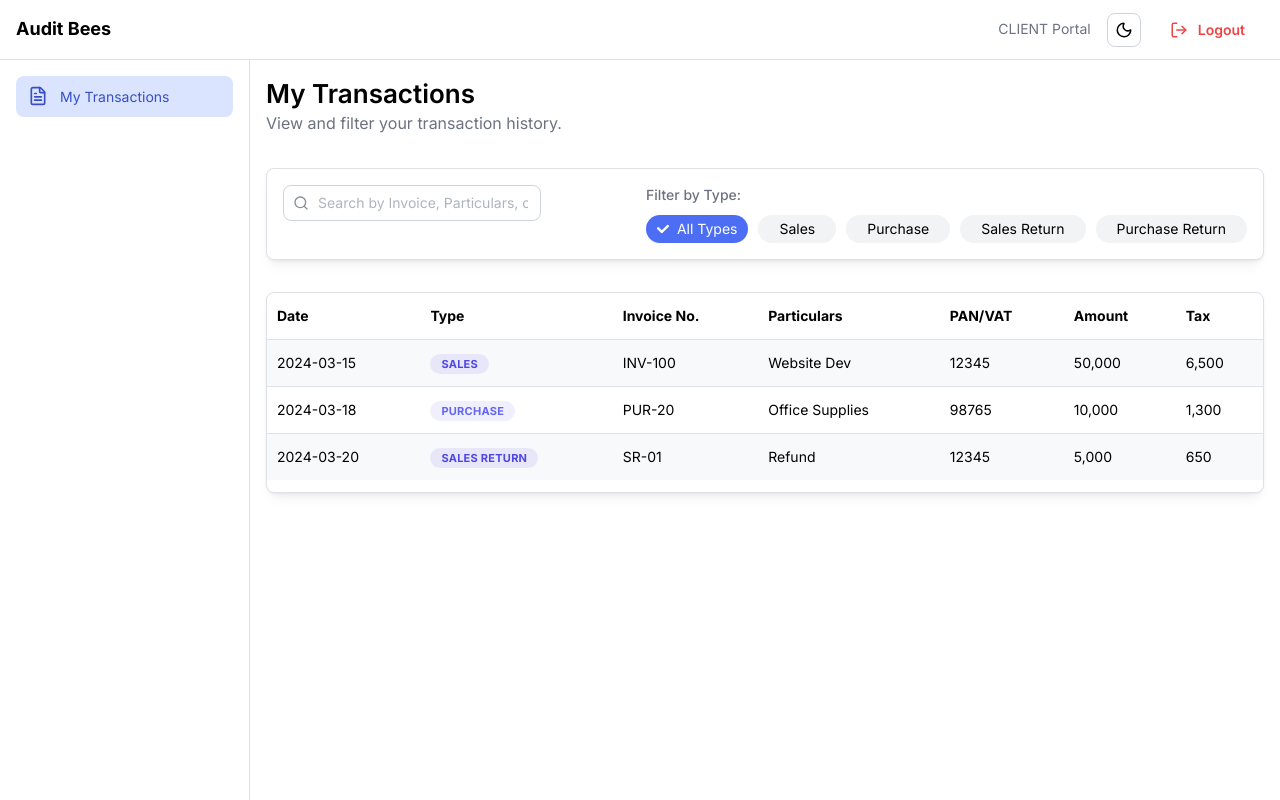
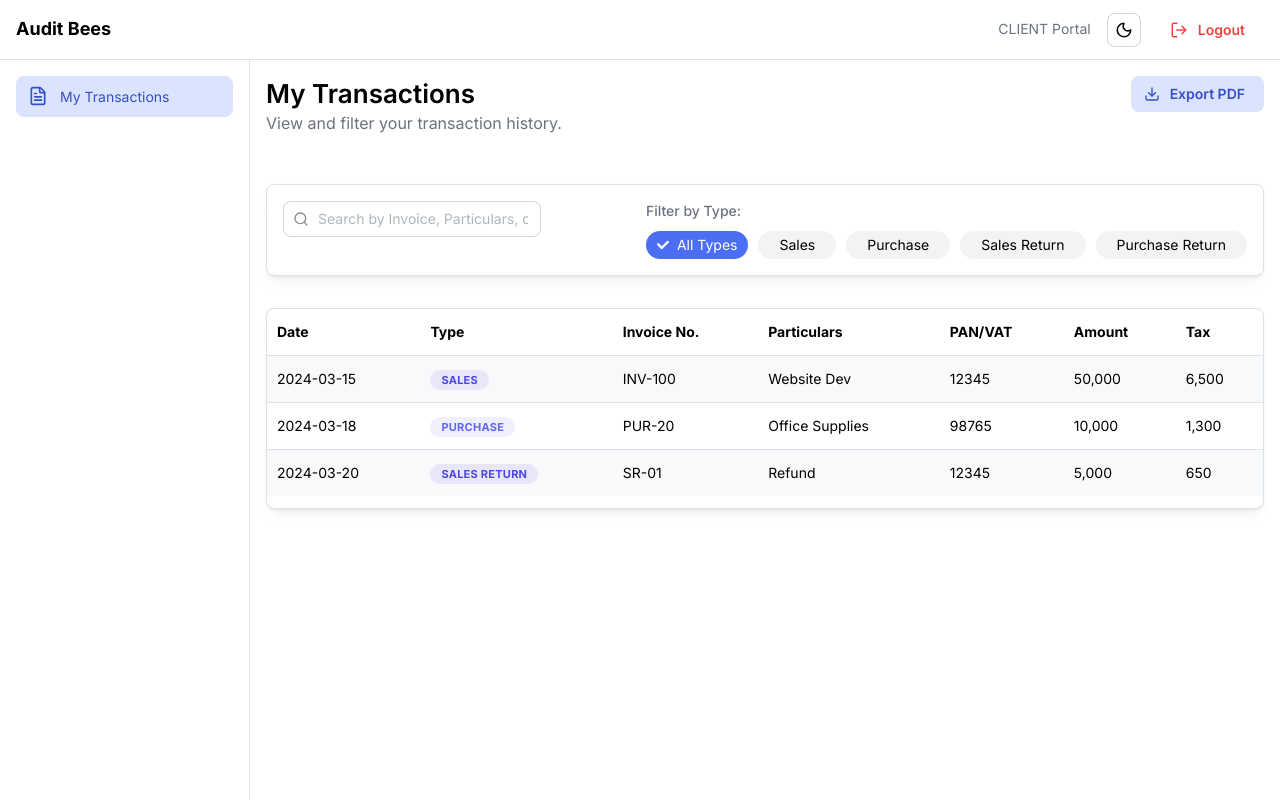
Before and after one commit to rsresta07/audit-bees-ui, a Next.js app: page /client/dashboard in a window 1280 px wide. Built offline with nearby package versions, Linux system fonts and the light colour scheme.

Commit message:
feat(dashboard): add export to PDF functionality for transactions
This commit introduces the ability to export transaction data as a PDF document directly from the client dashboard. It leverages `jspdf` and `jspdf-autotable` for PDF generation, enhancing data portability and reporting capabilities.

```diff
--- a/package.json
+++ b/package.json
@@ -16,6 +16,8 @@
     "bikram-sambat-js": "^1.0.3",
     "browser-image-compression": "^2.0.2",
     "cookies-next": "^6.1.1",
+    "jspdf": "^4.2.1",
+    "jspdf-autotable": "^5.0.8",
     "lucide-react": "^1.18.0",
     "next": "16.2.9",
     "react": "19.2.4",
--- a/src/pages/client/dashboard.tsx
+++ b/src/pages/client/dashboard.tsx
@@ -1,8 +1,10 @@
 import React, { useState } from "react";
 import DashboardLayout from "@/layouts/DashboardLayout";
 import { UserRolesEnum } from "@/utils/enums/enum";
-import { Paper, Text, Flex, Table } from "@mantine/core";
-import { CommonHeading, CommonSearch, CommonFilter, CommonTable, CommonBadge, CommonPagination } from "@/components/common";
+import { Paper, Text, Flex, Table, Group } from "@mantine/core";
+import { CommonHeading, CommonSearch, CommonFilter, CommonTable, CommonBadge, CommonPagination, CommonButton } from "@/components/common";
+import { Download } from "lucide-react";
+import { exportTableToPDF } from "@/utils/helpers/pdfExport";
 
 export default function ClientDashboard() {
   const [transactions] = useState([
@@ -31,12 +33,41 @@ export default function ClientDashboard() {
 
   const paginatedTransactions = filteredTransactions.slice((page - 1) * itemsPerPage, page * itemsPerPage);
 
+  const handleExportPDF = () => {
+    const getTodayDate = () => new Date().toISOString().split("T")[0];
+    const tableRows = filteredTransactions.map(tx => [
+      tx.date,
+      tx.type,
+      tx.invoice,
+      tx.particulars,
+      tx.pan,
+      tx.amount.toLocaleString(),
+      tx.tax.toLocaleString()
+    ]);
+
+    exportTableToPDF({
+      title: "My Transactions",
+      columns: ["Date", "Type", "Invoice No.", "Particulars", "PAN/VAT", "Amount", "Tax"],
+      data: tableRows,
+      filename: `My_Transactions_${getTodayDate()}.pdf`
+    });
+  };
+
   return (
     <DashboardLayout role={UserRolesEnum.CLIENT}>
-      <CommonHeading
-        title="My Transactions"
-        description="View and filter your transaction history."
-      />
+      <Group justify="space-between" align="flex-start" mb="md">
+        <CommonHeading
+          title="My Transactions"
+          description="View and filter your transaction history."
+        />
+        <CommonButton
+          variant="light"
+          leftSection={<Download size={16} />}
+          onClick={handleExportPDF}
+        >
+          Export PDF
+        </CommonButton>
+      </Group>
 
       <Paper withBorder shadow="sm" p="md" mb="xl" radius="md">
         <Flex gap="md" justify="space-between" direction={{ base: 'column', md: 'row' }}>
```
Also changed, not shown: 1 other file (tests, documents, lock files or other folders).
